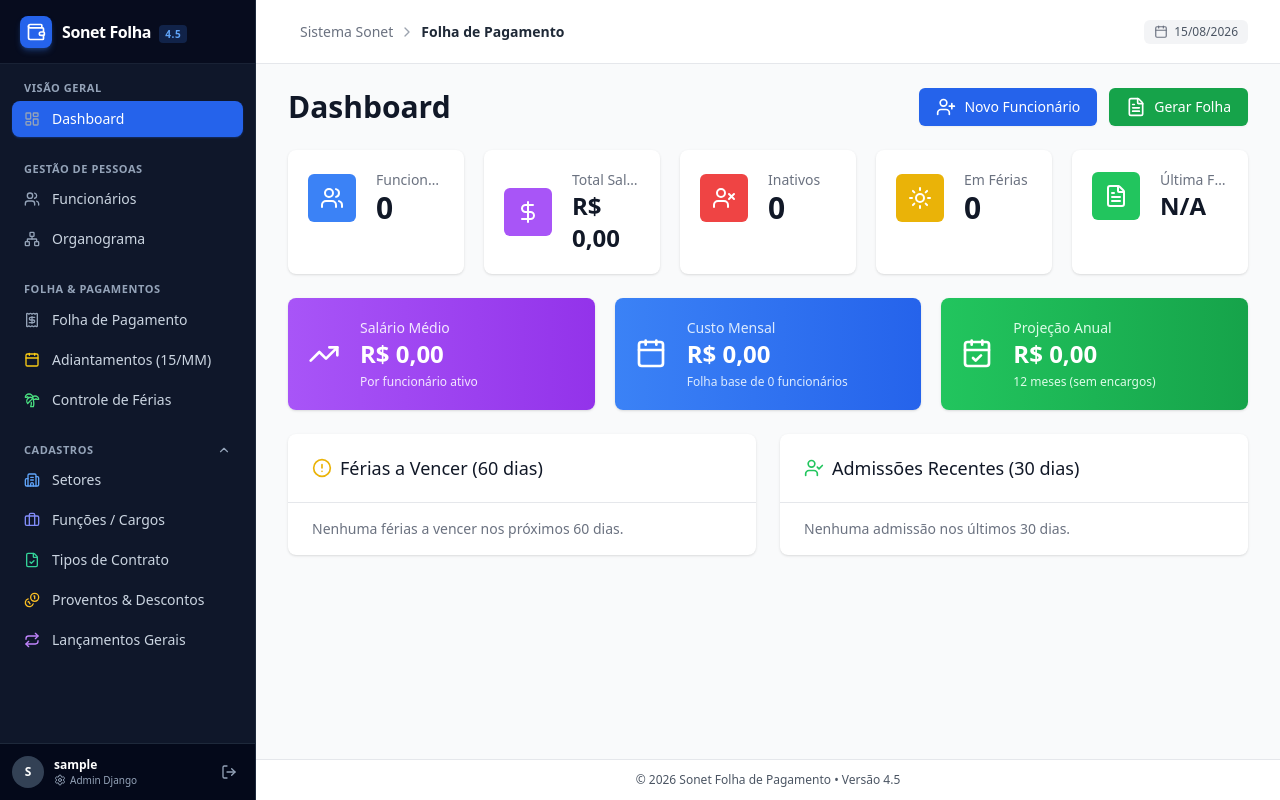
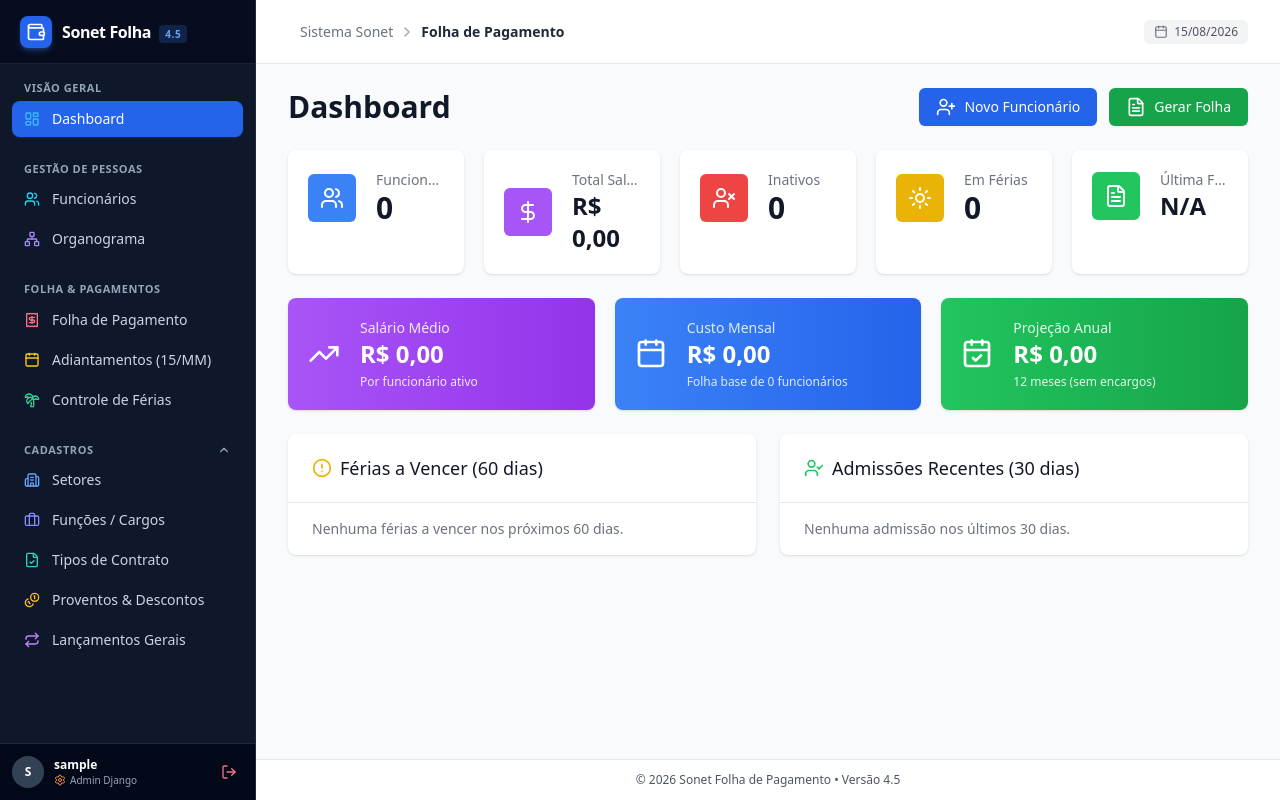
Before and after one commit to rogaciano/folha, a Django app: page / in a window 1280 px wide. Run offline with Django 4.2, Linux system fonts and the light colour scheme; the visitor is signed in with stand-in values (Sample User, id 1); data that the repository does not hold is empty; some libraries are stand-ins or nearby versions.

Commit message:
feat: update icon colors in sidebar for improved visual consistency

```diff
--- a/templates/base.html
+++ b/templates/base.html
@@ -59,7 +59,7 @@
                         <p class="px-3 text-[11px] font-bold uppercase tracking-wider text-slate-400 mb-1">Visão Geral</p>
                         <a href="{% url 'core:dashboard' %}"
                            class="flex items-center px-3 py-2 text-sm font-medium rounded-lg transition-colors {% if request.resolver_match.url_name == 'dashboard' %}bg-blue-600 text-white shadow-sm shadow-blue-600/30{% else %}text-slate-300 hover:bg-slate-800 hover:text-white{% endif %}">
-                            <i data-lucide="layout-dashboard" class="w-4 h-4 mr-3 text-slate-400 group-hover:text-white"></i>
+                            <i data-lucide="layout-dashboard" class="w-4 h-4 mr-3 text-sky-400"></i>
                             Dashboard
                         </a>
                     </div>
@@ -70,12 +70,12 @@
                         <div class="space-y-1">
                             <a href="{% url 'funcionarios:list' %}"
                                class="flex items-center px-3 py-2 text-sm font-medium rounded-lg transition-colors {% if 'funcionario' in request.path and 'ferias' not in request.path and 'adiantamento' not in request.path and 'organograma' not in request.path %}bg-blue-600 text-white shadow-sm shadow-blue-600/30{% else %}text-slate-300 hover:bg-slate-800 hover:text-white{% endif %}">
-                                <i data-lucide="users" class="w-4 h-4 mr-3 text-slate-400"></i>
+                                <i data-lucide="users" class="w-4 h-4 mr-3 text-cyan-400"></i>
                                 Funcionários
                             </a>
                             <a href="{% url 'funcionarios:organograma' %}"
                                class="flex items-center px-3 py-2 text-sm font-medium rounded-lg transition-colors {% if 'organograma' in request.path %}bg-blue-600 text-white shadow-sm shadow-blue-600/30{% else %}text-slate-300 hover:bg-slate-800 hover:text-white{% endif %}">
-                                <i data-lucide="network" class="w-4 h-4 mr-3 text-slate-400"></i>
+                                <i data-lucide="network" class="w-4 h-4 mr-3 text-violet-400"></i>
                                 Organograma
                             </a>
                         </div>
@@ -87,7 +87,7 @@
                         <div class="space-y-1">
                             <a href="{% url 'folha:list' %}"
                                class="flex items-center px-3 py-2 text-sm font-medium rounded-lg transition-colors {% if 'folha' in request.path %}bg-blue-600 text-white shadow-sm shadow-blue-600/30{% else %}text-slate-300 hover:bg-slate-800 hover:text-white{% endif %}">
-                                <i data-lucide="receipt" class="w-4 h-4 mr-3 text-slate-400"></i>
+                                <i data-lucide="receipt" class="w-4 h-4 mr-3 text-rose-400"></i>
                                 Folha de Pagamento
                             </a>
                             <a href="{% url 'funcionarios:adiantamento_list' %}"
@@ -97,7 +97,7 @@
                             </a>
                             <a href="{% url 'funcionarios:ferias_list' %}"
                                class="flex items-center px-3 py-2 text-sm font-medium rounded-lg transition-colors {% if 'ferias' in request.path %}bg-blue-600 text-white shadow-sm shadow-blue-600/30{% else %}text-slate-300 hover:bg-slate-800 hover:text-white{% endif %}">
-                                <i data-lucide="palmtree" class="w-4 h-4 mr-3 text-green-400"></i>
+                                <i data-lucide="palmtree" class="w-4 h-4 mr-3 text-emerald-400"></i>
                                 Controle de Férias
                             </a>
                         </div>
@@ -122,7 +122,7 @@
                             </a>
                             <a href="{% url 'core:tipo_contrato_list' %}"
                                class="flex items-center px-3 py-2 text-sm font-medium rounded-lg transition-colors {% if 'tipos-contrato' in request.path %}bg-blue-600 text-white shadow-sm shadow-blue-600/30{% else %}text-slate-300 hover:bg-slate-800 hover:text-white{% endif %}">
-                                <i data-lucide="file-check" class="w-4 h-4 mr-3 text-emerald-400"></i>
+                                <i data-lucide="file-check" class="w-4 h-4 mr-3 text-teal-400"></i>
                                 Tipos de Contrato
                             </a>
                             <a href="{% url 'core:provento_desconto_list' %}"
@@ -150,13 +150,13 @@
                         </div>
                         <div class="min-w-0 flex-1">
                             <p class="text-xs font-semibold text-white truncate">{{ user.username }}</p>
-                            <a href="{% url 'admin:index' %}" class="text-[10px] text-slate-400 hover:text-blue-400 flex items-center">
-                                <i data-lucide="settings" class="w-3 h-3 mr-1"></i> Admin Django
+                            <a href="{% url 'admin:index' %}" class="text-[10px] text-slate-400 hover:text-orange-400 flex items-center">
+                                <i data-lucide="settings" class="w-3 h-3 mr-1 text-orange-400"></i> Admin Django
                             </a>
                         </div>
                     </div>
-                    <a href="/admin/logout/" title="Encerrar Sessão" class="text-slate-400 hover:text-red-400 p-1.5 rounded-lg hover:bg-slate-800 transition-colors">
-                        <i data-lucide="log-out" class="w-4 h-4"></i>
+                    <a href="/admin/logout/" title="Encerrar Sessão" class="text-slate-400 hover:text-rose-400 p-1.5 rounded-lg hover:bg-slate-800 transition-colors">
+                        <i data-lucide="log-out" class="w-4 h-4 text-rose-400"></i>
                     </a>
                 </div>
             </div>
```
